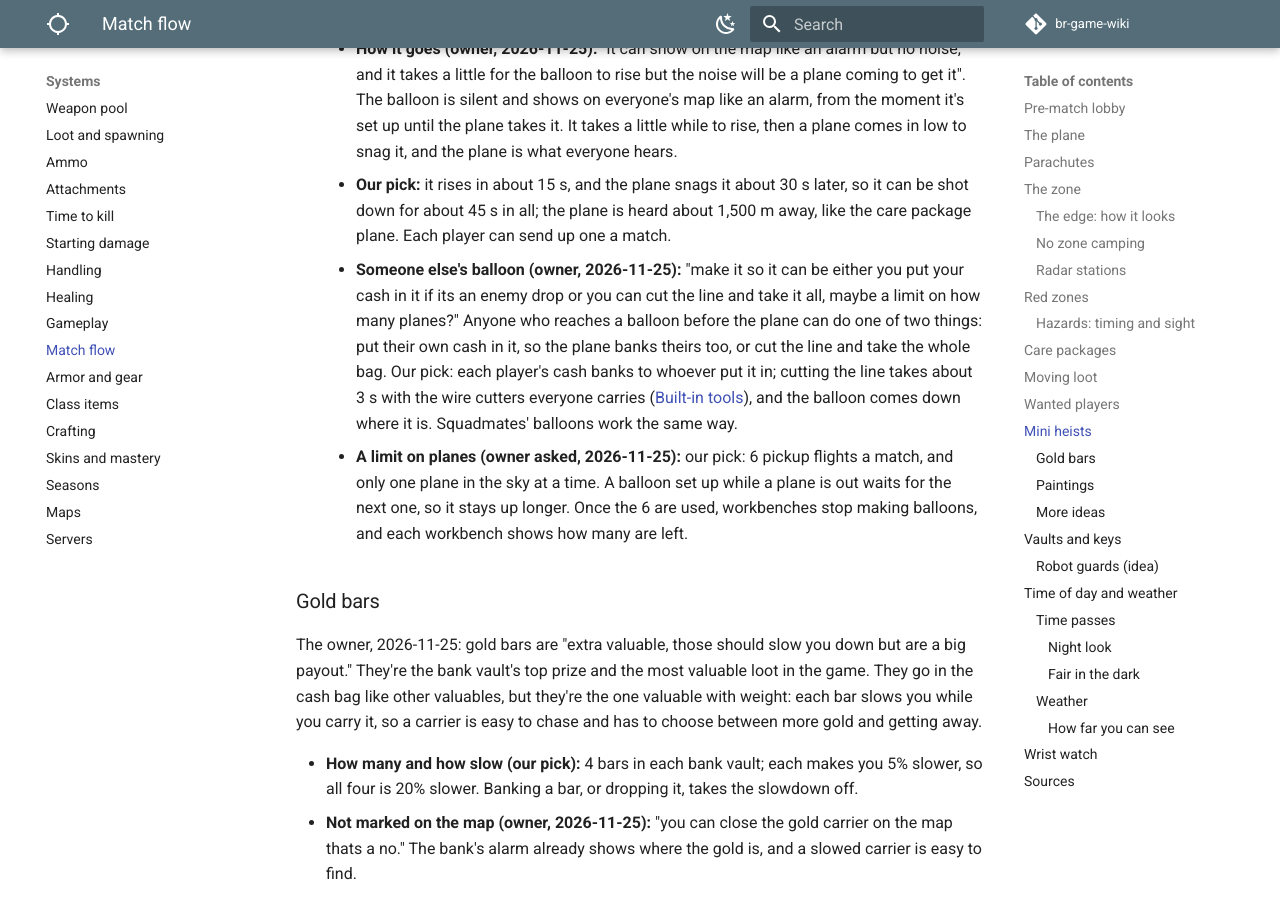
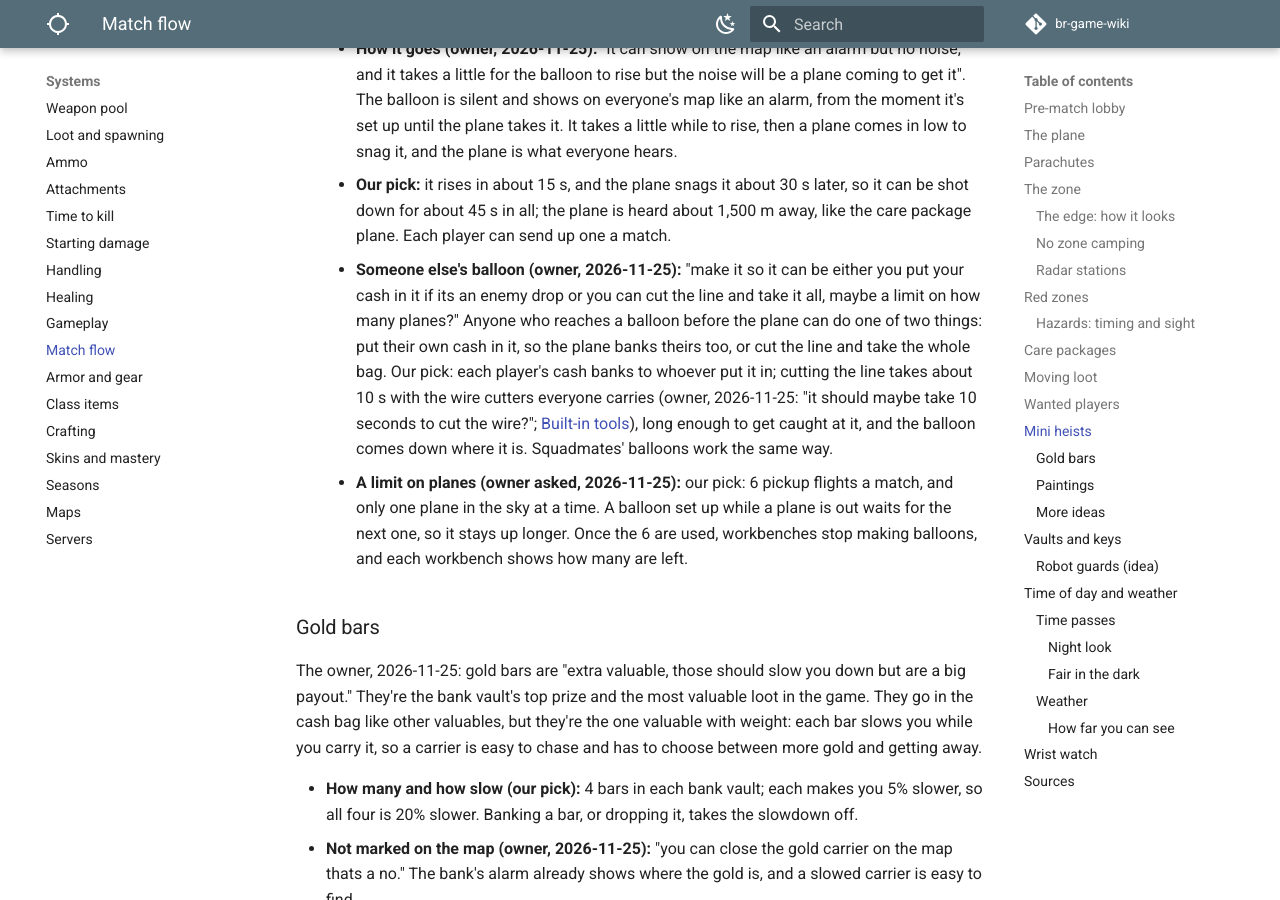
Before and after one commit to DerrickSpartan1/br-game-wiki, an MkDocs documentation site: the page built from docs/systems/match-flow.md, in a window 1280 px wide and 900 px high, scrolled down 12464 px. Built offline with MkDocs 1.6.1 and Material for MkDocs 9.7.7, drawn with Linux system fonts in a browser that asks for light colours; comment, search, counter and statistics services are not loaded.

Commit message:
Cash balloon: cutting the line takes about 10 s (owner)
Co-Authored-By: Claude Opus 5.5 <noreply@anthropic.com>
Claude-Session: https://claude.ai/code/session_01LAp2s4euUjj6HZthupXLj4

```diff
--- a/docs/systems/match-flow.md
+++ b/docs/systems/match-flow.md
@@ -217,7 +217,7 @@ The heists (first pass, our pick, with the owner's calls marked):
 - **Cash balloon (owner OK, 2026-11-25):** made from scrap at a [workbench](crafting.md#what-a-workbench-makes): it banks your whole cash bag from anywhere, but everyone can find it, and if it's shot down the bag drops where it falls, for anyone to take. From Warzone's deposit balloons, picked up like the real-world Fulton balloon pickup, where a plane snags the balloon's line in flight ([Wikipedia: Fulton surface-to-air recovery system](https://en.wikipedia.org/wiki/Fulton_surface-to-air_recovery_system)). It was too safe at 50 scrap (owner, 2026-11-25: "maybe we want to up the cost of the cash balloon? that way it cant be spammed? that feels too safe"), so it costs 150, the most of anything at a workbench.
     - **How it goes (owner, 2026-11-25):** "it can show on the map like an alarm but no noise, and it takes a little for the balloon to rise but the noise will be a plane coming to get it". The balloon is silent and shows on everyone's map like an alarm, from the moment it's set up until the plane takes it. It takes a little while to rise, then a plane comes in low to snag it, and the plane is what everyone hears.
     - **Our pick:** it rises in about 15 s, and the plane snags it about 30 s later, so it can be shot down for about 45 s in all; the plane is heard about 1,500 m away, like the care package plane. Each player can send up one a match.
-    - **Someone else's balloon (owner, 2026-11-25):** "make it so it can be either you put your cash in it if its an enemy drop or you can cut the line and take it all, maybe a limit on how many planes?" Anyone who reaches a balloon before the plane can do one of two things: put their own cash in it, so the plane banks theirs too, or cut the line and take the whole bag. Our pick: each player's cash banks to whoever put it in; cutting the line takes about 3 s with the wire cutters everyone carries ([Built-in tools](gameplay.md#built-in-tools)), and the balloon comes down where it is. Squadmates' balloons work the same way.
+    - **Someone else's balloon (owner, 2026-11-25):** "make it so it can be either you put your cash in it if its an enemy drop or you can cut the line and take it all, maybe a limit on how many planes?" Anyone who reaches a balloon before the plane can do one of two things: put their own cash in it, so the plane banks theirs too, or cut the line and take the whole bag. Our pick: each player's cash banks to whoever put it in; cutting the line takes about 10 s with the wire cutters everyone carries (owner, 2026-11-25: "it should maybe take 10 seconds to cut the wire?"; [Built-in tools](gameplay.md#built-in-tools)), long enough to get caught at it, and the balloon comes down where it is. Squadmates' balloons work the same way.
     - **A limit on planes (owner asked, 2026-11-25):** our pick: 6 pickup flights a match, and only one plane in the sky at a time. A balloon set up while a plane is out waits for the next one, so it stays up longer. Once the 6 are used, workbenches stop making balloons, and each workbench shows how many are left.
 
 ### Gold bars
```
Also changed, not shown: docs/planning/changelog.md (+1 -0 lines), docs/planning/chat-notes.md (+1 -1 lines), docs/planning/decisions.md (+1 -0 lines), docs/planning/to-do.md (+1 -1 lines), docs/systems/gameplay.md (+1 -1 lines).
